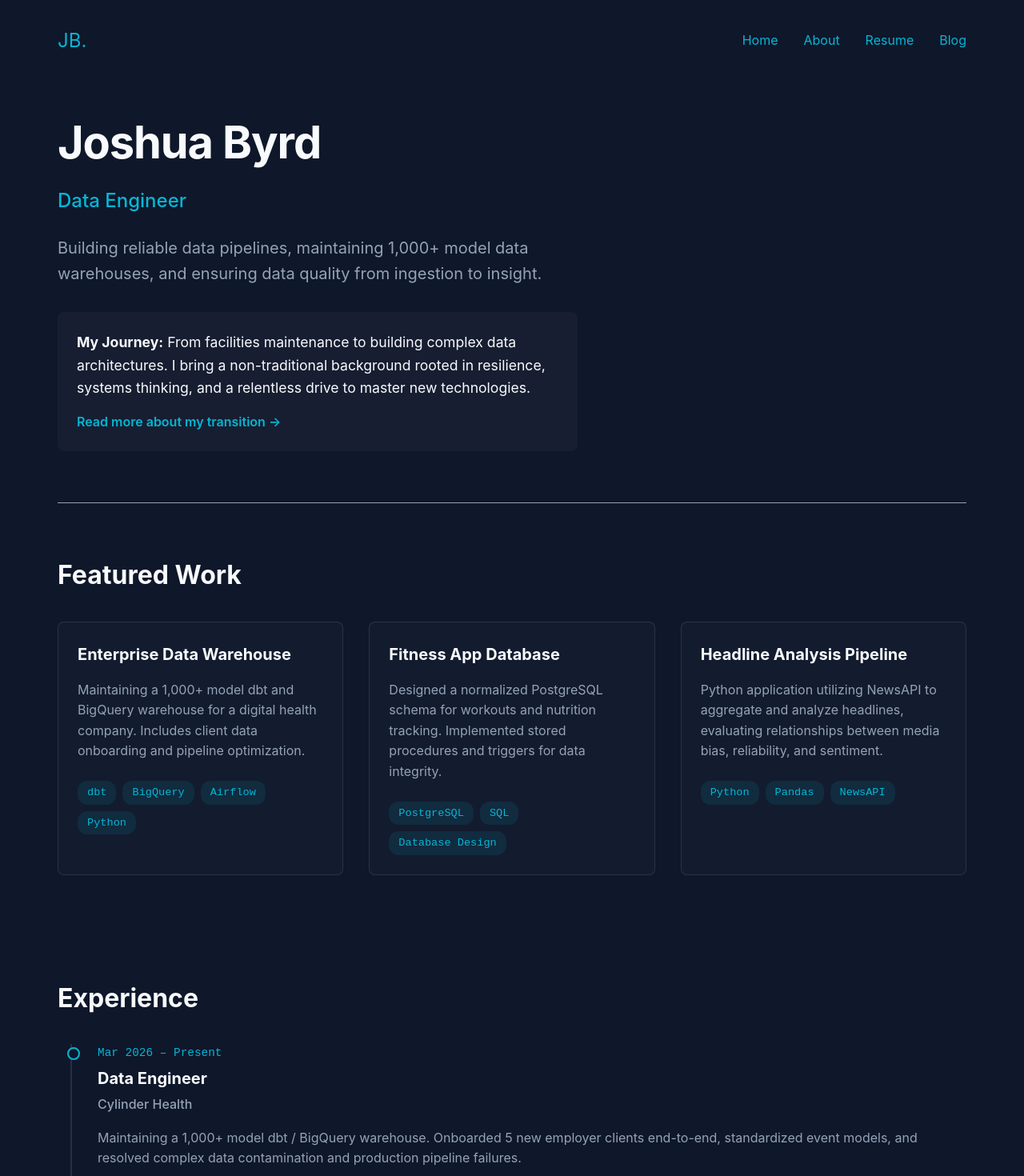
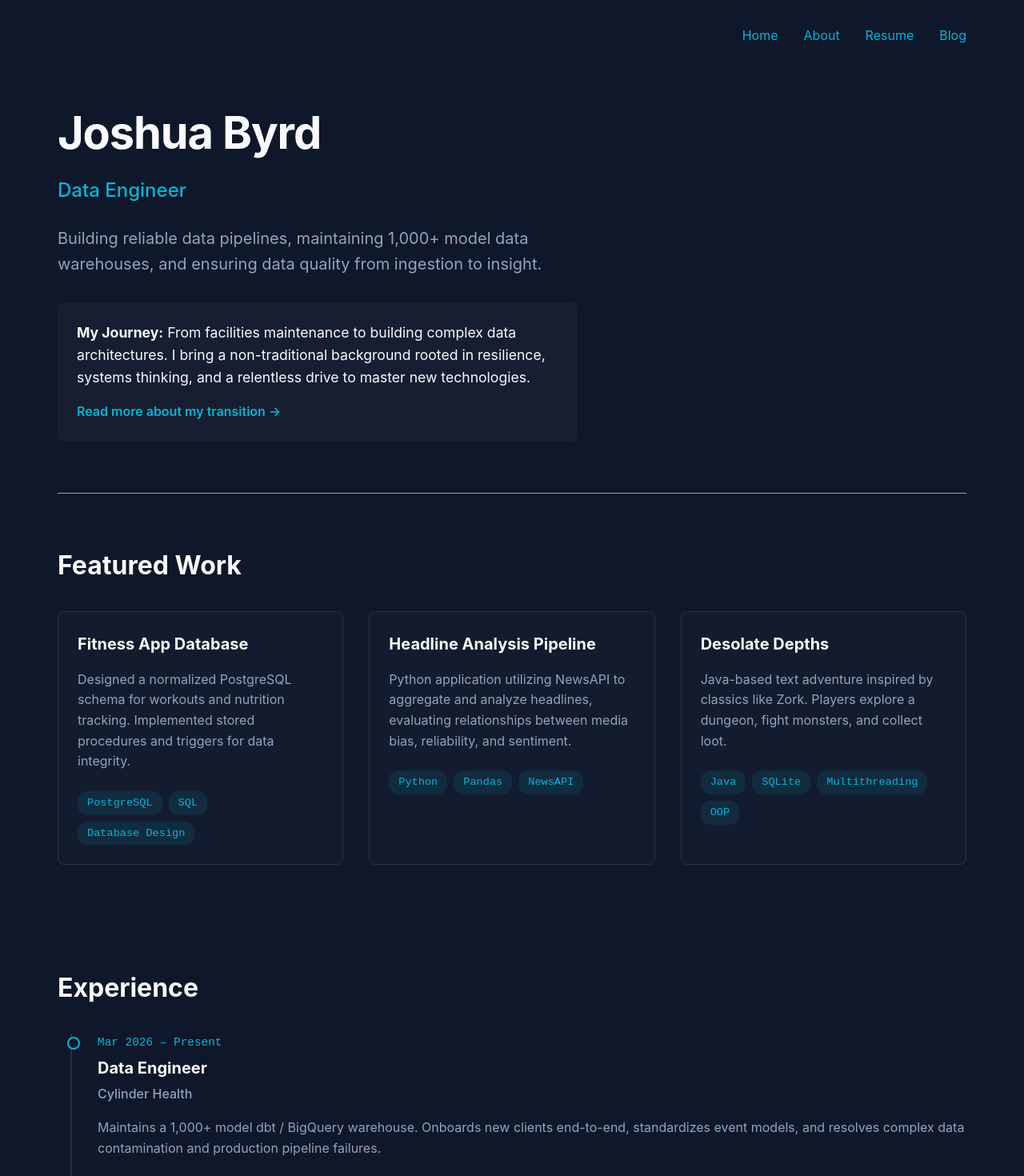
Before and after one commit to Joshua-Byrd/Joshua-Byrd.github.io, a React app: page / in a window 1280 px wide. Shown: the top 1470 px of the page at 80% size. Built offline with nearby package versions, Linux system fonts and the light colour scheme; the HTML template or start-up script is replaced by a standard one.

Commit message:
Update and edit copy sitewide

```diff
--- a/src/App.jsx
+++ b/src/App.jsx
@@ -12,7 +12,7 @@ function App() {
       <div className="app-container">
         <header>
           <nav className="site-nav">
-            <Link to="/" className="site-logo">JB.</Link>
+            <Link to="/" className="site-logo"></Link>
             <ul className="nav-links">
               <li><Link to="/">Home</Link></li>
               <li><Link to="/about">About</Link></li>
--- a/src/components/ProjectsGrid.jsx
+++ b/src/components/ProjectsGrid.jsx
@@ -1,12 +1,6 @@
 export default function ProjectsGrid() {
   // Storing projects in an array makes it easy to add or edit them later
   const projects = [
-    {
-      title: "Enterprise Data Warehouse",
-      description: "Maintaining a 1,000+ model dbt and BigQuery warehouse for a digital health company. Includes client data onboarding and pipeline optimization.",
-      tech: ["dbt", "BigQuery", "Airflow", "Python"],
-      link: "#"
-    },
     {
       title: "Fitness App Database",
       description: "Designed a normalized PostgreSQL schema for workouts and nutrition tracking. Implemented stored procedures and triggers for data integrity.",
@@ -17,6 +11,12 @@ export default function ProjectsGrid() {
       title: "Headline Analysis Pipeline",
       description: "Python application utilizing NewsAPI to aggregate and analyze headlines, evaluating relationships between media bias, reliability, and sentiment.",
       tech: ["Python", "Pandas", "NewsAPI"],
+      link: "#"
+    },
+    {
+      title: "Desolate Depths",
+      description: "Java-based text adventure inspired by classics like Zork. Players explore a dungeon, fight monsters, and collect loot.",
+      tech: ["Java", "SQLite", "Multithreading", "OOP"],
       link: "#"
     }
   ];
--- a/src/components/Timeline.jsx
+++ b/src/components/Timeline.jsx
@@ -4,7 +4,7 @@ export default function Timeline() {
       role: "Data Engineer",
       company: "Cylinder Health",
       date: "Mar 2026 – Present",
-      description: "Maintaining a 1,000+ model dbt / BigQuery warehouse. Onboarded 5 new employer clients end-to-end, standardized event models, and resolved complex data contamination and production pipeline failures."
+      description: "Maintains a 1,000+ model dbt / BigQuery warehouse. Onboards new  clients end-to-end, standardizes event models, and resolves complex data contamination and production pipeline failures."
     },
     {
       role: "Caregiver & Graduate Student",
--- a/src/content/first-post.md
+++ b/src/content/first-post.md
@@ -1,3 +1 @@
-### My First Blog Post
-
 Coming soon...
--- a/src/pages/About.jsx
+++ b/src/pages/About.jsx
@@ -82,8 +82,26 @@ export default function About() {
             space - a junior data engineer at a healthcare startup. It was, without
             a doubt, one of the scariest things I've ever done. I trembled before
             every interview, talked through SQL problems with a quaver in my voice,
-            and felt so out of place that I considering quitting a thousand times
-            in the first month.
+            and felt so out of place when I finally started that I considering quitting.
+        </p>
+        <p>
+            Thankfully, I didn't do that. Despite the self-doubt and the deluge of
+            new information to take in, I continued, trying to see every mistake
+            and misstep as a learning opportunity. And I <i>have</i> learned so
+            much - Docker and dbt, Airflow tasks and DAGs, BigQuery and GCS, and
+            the many, <i>many</i> nuances of the world of healthcare. It's been
+            hard, but also one of the most exciting times of my life, and I
+            consider myself so fortunate to have landed where I did, with a team
+            that has been so welcoming and patient.
+        </p>
+        <p>
+            Now, several months in, I've settled in a bit, routinely handling
+            bugfixes in the data warehouse, requests from the billing and marketing
+            departments, building and updating models or DAGs, and even occasionally
+            doing some small ad hoc analysis requests. Even though I know that
+            I've just begun in this world, I've started to develop the confidence
+            to believe that I can tackle whatever new challenges await, and I am
+            so eager to see what happens next.
         </p>
 
       </div>
--- a/src/pages/Resume.jsx
+++ b/src/pages/Resume.jsx
@@ -7,7 +7,7 @@ export default function Resume() {
       bullets: [
         "Routinely onboards new clients end-to-end across multiple pipelines: eligibility and claims ingestion, demographic feeds, and reporting/billing setup.",
         "Implemented dbt-osmosis, populating YAML configuration files across the entire data warehouse",
-        "Standardized numerous silver-layer event models onto one shared event-grain contract (naming, timestamps, latest-record flags, null guards) and updated downstream aggregates.",
+        "Standardized numerous silver-layer event models onto one shared contract (naming, timestamps, latest-record flags, null guards) and updated downstream models.",
         "Discovered and fixed a bug within the claims ingestion causing members to be billed to the wrong client.",
         "Routinely analyzes and fixes failures within the data warehouse update Airflow DAG.",
         "Built targeting models for monthly email and direct-mail campaigns for one of the largest clients.",
```
